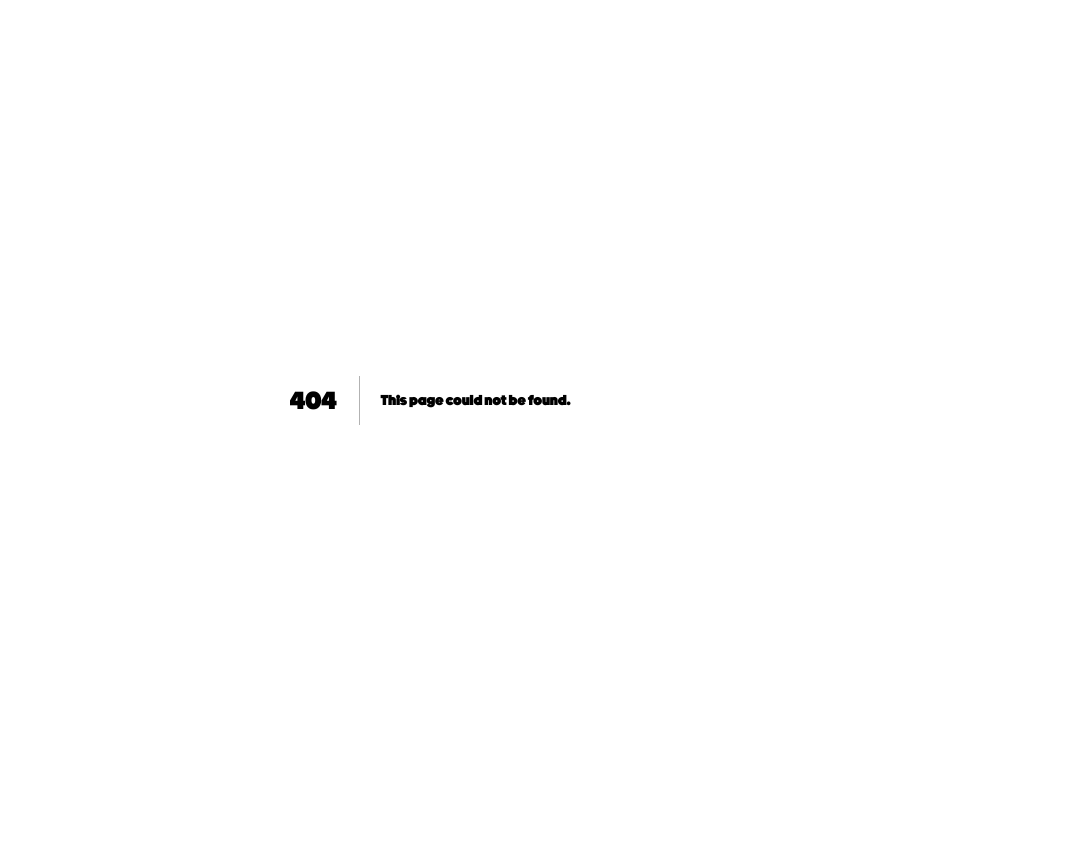
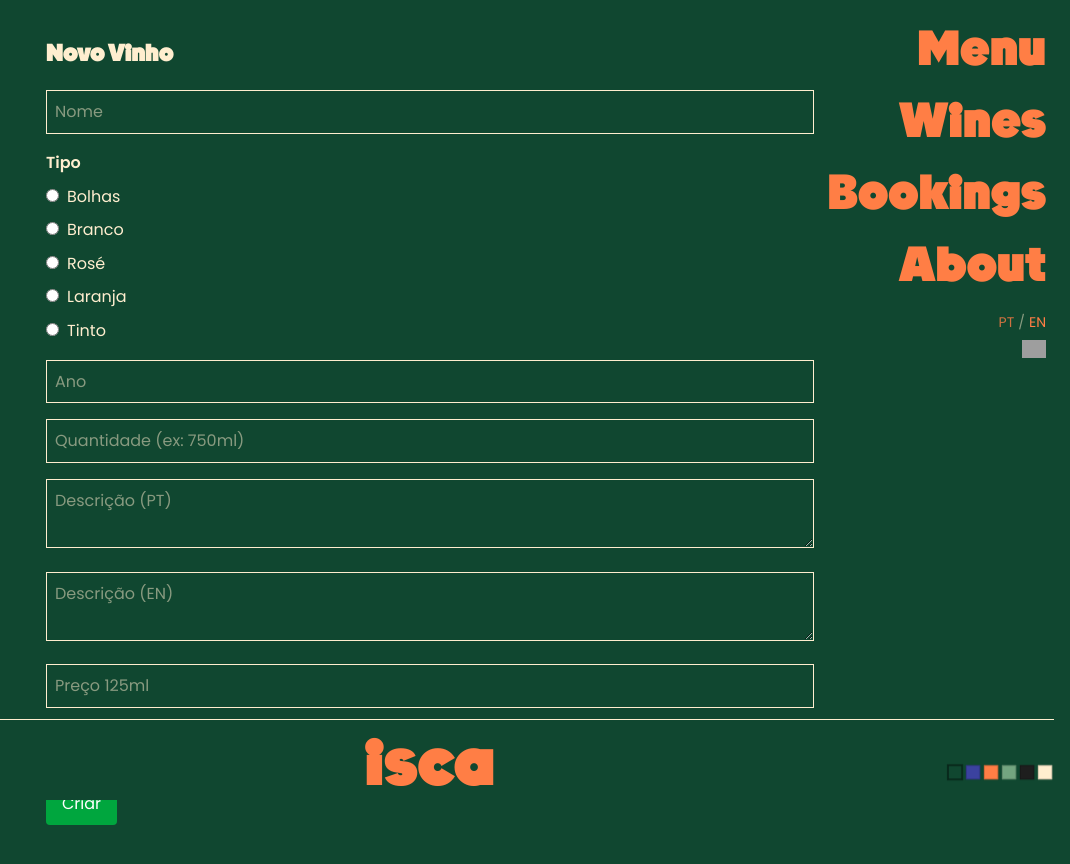
Before and after one commit to guerrinharj/isca, a Next.js app: page /en/vinhos/new in a window 1280 px wide. Before the commit this address had no page. Shown: the top 864 px of the page, without its empty margins (210-1280 px from the left). Before the commit the page ends 800 px from the top, so only its background shows below. Built offline with nearby package versions, Linux system fonts and the light colour scheme; no server answers; grey boxes are pictures that could not be loaded.

Commit message:
new vinho page

```diff
--- /dev/null
+++ b/app/[locale]/vinhos/new/page.tsx
@@ -0,0 +1,172 @@
+'use client'
+
+import { use, useState, ChangeEvent, FormEvent } from 'react'
+import { useRouter } from 'next/navigation'
+
+type NewVinhoForm = {
+    nome: string
+    tipo: string
+    ano: string
+    quantidade: string
+    descricao: string
+    descricao_en: string
+    preco_grf: string
+    preco_125ml: string
+}
+
+export default function NewVinhoPage({
+    params,
+}: {
+    params: Promise<{ locale: string }>
+}) {
+    const { locale } = use(params)
+    const router = useRouter()
+    const [saving, setSaving] = useState(false)
+    const [form, setForm] = useState<NewVinhoForm>({
+        nome: '',
+        tipo: '',
+        ano: '',
+        quantidade: '',
+        descricao: '',
+        descricao_en: '',
+        preco_grf: '',
+        preco_125ml: '',
+    })
+
+    const onInputChange = (e: ChangeEvent<HTMLInputElement>) => {
+        const { name, value } = e.currentTarget
+        setForm((prev) => ({
+            ...prev,
+            [name]: value,
+        }))
+    }
+
+    const onTextareaChange = (e: ChangeEvent<HTMLTextAreaElement>) => {
+        const { name, value } = e.currentTarget
+        setForm((prev) => ({
+            ...prev,
+            [name]: value,
+        }))
+    }
+
+    const onTipoChange = (e: ChangeEvent<HTMLInputElement>) => {
+        setForm((prev) => ({
+            ...prev,
+            tipo: e.target.value,
+        }))
+    }
+
+    const submit = async (e: FormEvent<HTMLFormElement>) => {
+        e.preventDefault()
+        setSaving(true)
+        try {
+            const res = await fetch('/api/vinhos', {
+                method: 'POST',
+                headers: {
+                    'Content-Type': 'application/json',
+                    'x-api-key': process.env.NEXT_PUBLIC_API_SECRET || '',
+                },
+                credentials: 'include',
+                body: JSON.stringify(form),
+            })
+            if (!res.ok) throw new Error(await res.text())
+            alert('Vinho criado com sucesso!')
+            router.push(`/${locale}/vinhos`)
+            router.refresh()
+        } catch (err) {
+            console.error(err)
+            alert('Erro ao criar vinho')
+        } finally {
+            setSaving(false)
+        }
+    }
+
+    return (
+        <section className="max-w-3xl mx-auto py-10">
+            <h1 className="text-2xl font-bold mb-6">Novo Vinho</h1>
+            <form onSubmit={submit} className="space-y-4">
+                <input
+                    name="nome"
+                    placeholder="Nome"
+                    value={form.nome}
+                    onChange={onInputChange}
+                    className="border p-2 w-full"
+                    required
+                />
+
+                {/* Categorias - radio buttons */}
+                <div className="space-y-2">
+                    <p className="font-semibold">Tipo</p>
+                    {['Bolhas', 'Branco', 'Rosé', 'Laranja', 'Tinto'].map((tipo) => (
+                        <label key={tipo} className="block">
+                            <input
+                                type="radio"
+                                name="tipo"
+                                value={tipo}
+                                checked={form.tipo === tipo}
+                                onChange={onTipoChange}
+                                className="mr-2"
+                            />
+                            {tipo}
+                        </label>
+                    ))}
+                </div>
+
+                <input
+                    name="ano"
+                    placeholder="Ano"
+                    value={form.ano}
+                    onChange={onInputChange}
+                    className="border p-2 w-full"
+                    required
+                />
+
+                <input
+                    name="quantidade"
+                    placeholder="Quantidade (ex: 750ml)"
+                    value={form.quantidade}
+                    onChange={onInputChange}
+                    className="border p-2 w-full"
+                    required
+                />
+
+                <textarea
+                    name="descricao"
+                    placeholder="Descrição (PT)"
+                    value={form.descricao}
+                    onChange={onTextareaChange}
+                    className="border p-2 w-full"
+                />
+                <textarea
+                    name="descricao_en"
+                    placeholder="Descrição (EN)"
+                    value={form.descricao_en}
+                    onChange={onTextareaChange}
+                    className="border p-2 w-full"
+                />
+
+                <input
+                    name="preco_125ml"
+                    placeholder="Preço 125ml"
+                    value={form.preco_125ml}
+                    onChange={onInputChange}
+                    className="border p-2 w-full"
+                />
+                <input
+                    name="preco_grf"
+                    placeholder="Preço Garrafa"
+                    value={form.preco_grf}
+                    onChange={onInputChange}
+                    className="border p-2 w-full"
+                />
+
+                <button
+                    disabled={saving}
+                    className="bg-green-600 text-white px-4 py-2 rounded"
+                >
+                    {saving ? 'Salvando...' : 'Criar'}
+                </button>
+            </form>
+        </section>
+    )
+}
```
